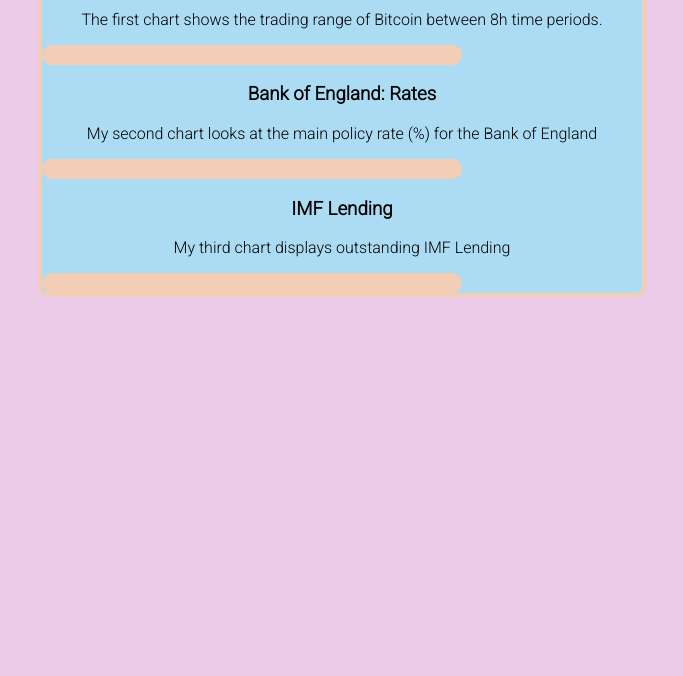
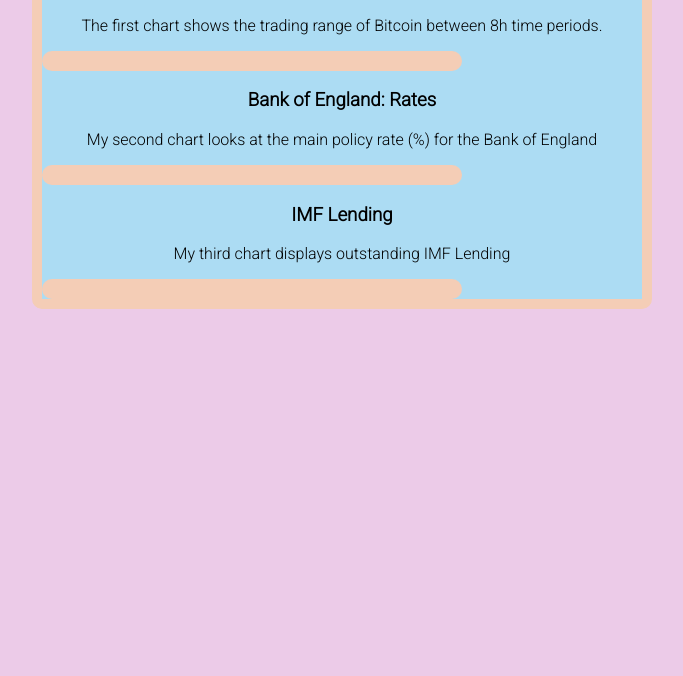
Before and after one commit to jazminyoung/jazminyoung.github.io, a plain HTML site: page portfolio.html in a window 1280 px wide. Shown: the part 124-800 px from the top of the page, without its empty margins (298-981 px from the left). Drawn offline with Linux system fonts and the light colour scheme; a script that the page names is missing.

Commit message:
Update index2.css

```diff
--- a/index2.css
+++ b/index2.css
@@ -29,7 +29,7 @@ h1, h3, p{
     background-color: rgb(172, 220, 243);
 
 
-    border-width: 4px;
+    border-width: 10px;
     border-style: solid;
     border-radius: 10px;
     border-color: rgb(244, 205, 182);
```
